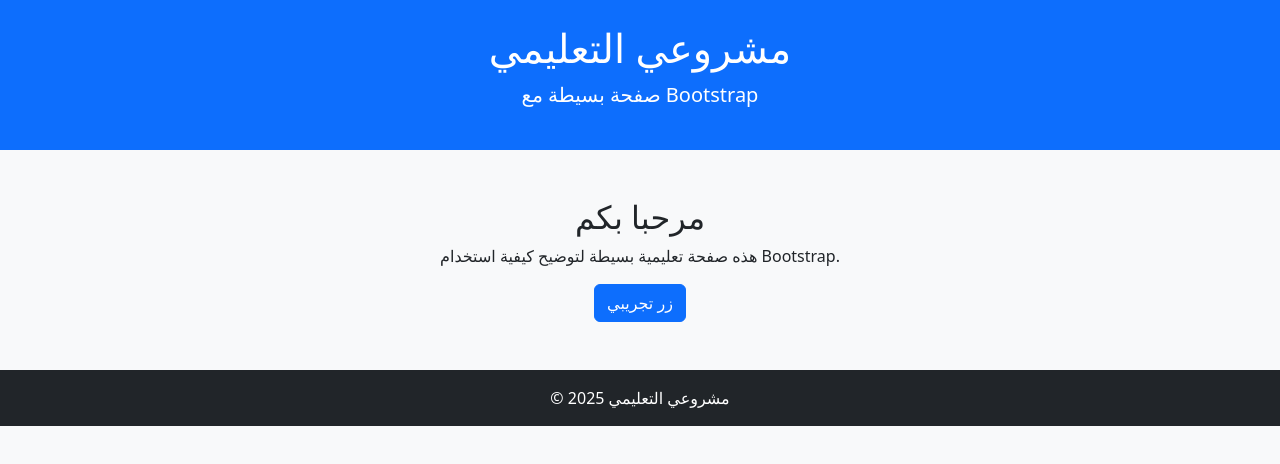
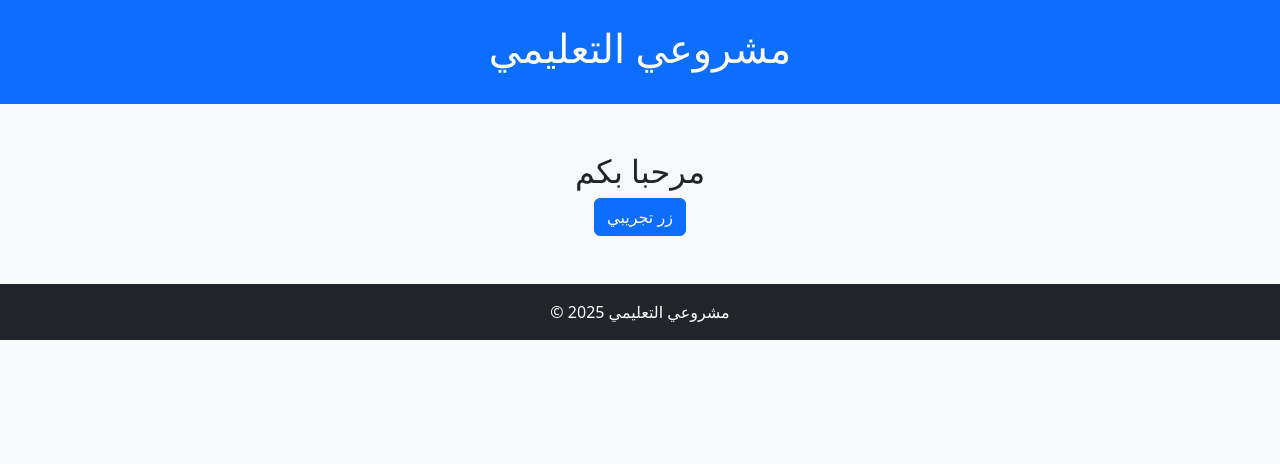
Before and after one commit to abdulrahmannprg/my-bootstrap-page, a plain HTML site: page index.html in a window 1280 px wide. Drawn offline with nearby package versions, Linux system fonts and the light colour scheme.

Commit message:
Replace index.html.html with index.html

```diff
--- a/index.html.html
+++ b/index.html
@@ -4,25 +4,24 @@
     <meta charset="UTF-8">
     <meta name="viewport" content="width=device-width, initial-scale=1.0">
     <title>مشروعي التعليمي</title>
-    <!-- ربط Bootstrap -->
+
     <link href="https://cdn.jsdelivr.net/npm/bootstrap@5.3.2/dist/css/bootstrap.min.css" rel="stylesheet">
 </head>
 <body class="bg-light">
 
-    <!-- هيدر الصفحة -->
+
     <header class="bg-primary text-white text-center py-4">
         <h1>مشروعي التعليمي</h1>
-        <p class="lead">صفحة بسيطة مع Bootstrap</p>
+
     </header>
 
-    <!-- محتوى الصفحة -->
+
     <main class="container text-center my-5">
         <h2>مرحبا بكم</h2>
-        <p>هذه صفحة تعليمية بسيطة لتوضيح كيفية استخدام Bootstrap.</p>
         <button class="btn btn-primary">زر تجريبي</button>
     </main>
 
-    <!-- فوتر الصفحة -->
+
     <footer class="bg-dark text-white text-center py-3">
         &copy; 2025 مشروعي التعليمي
     </footer>
```
